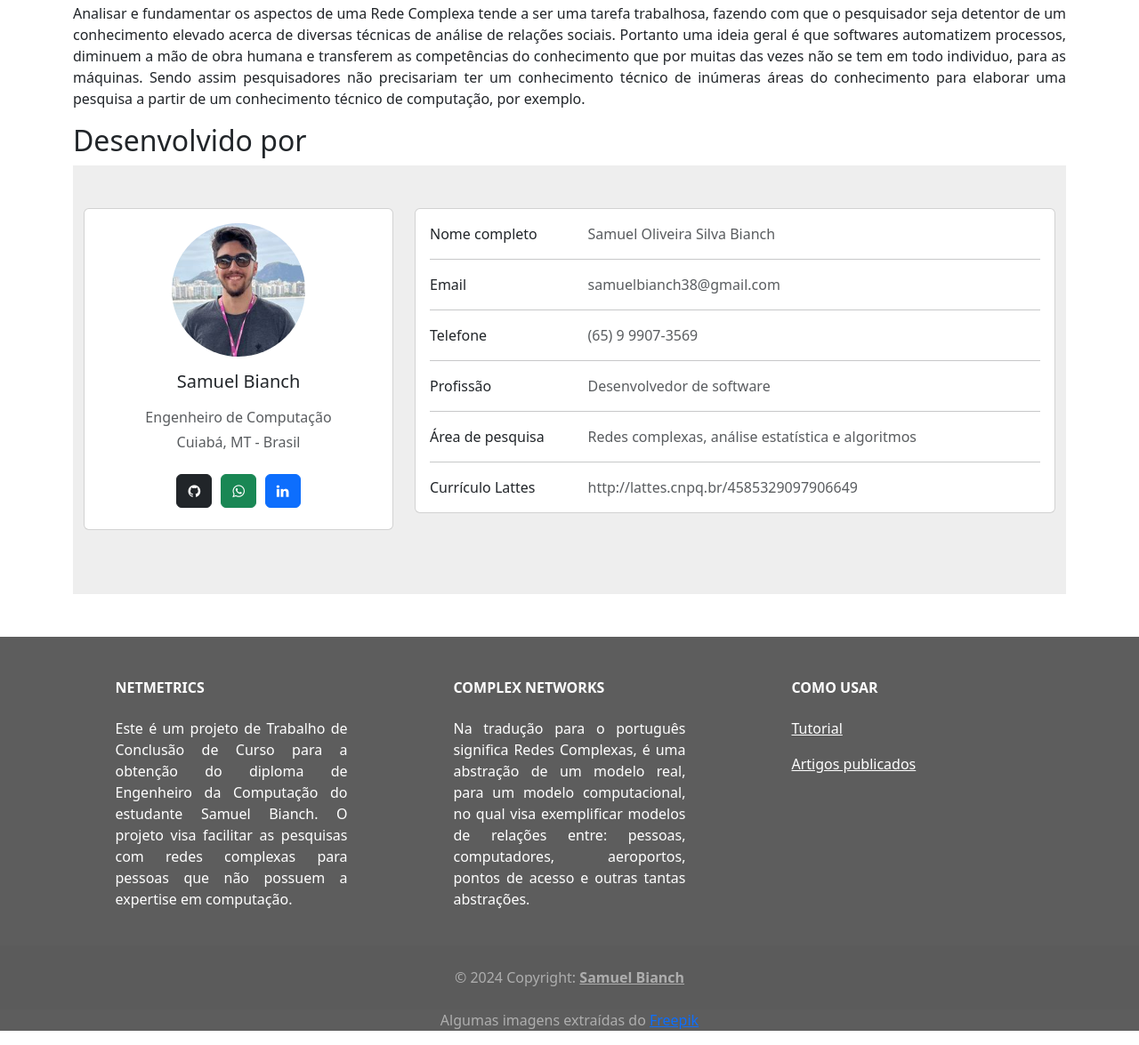
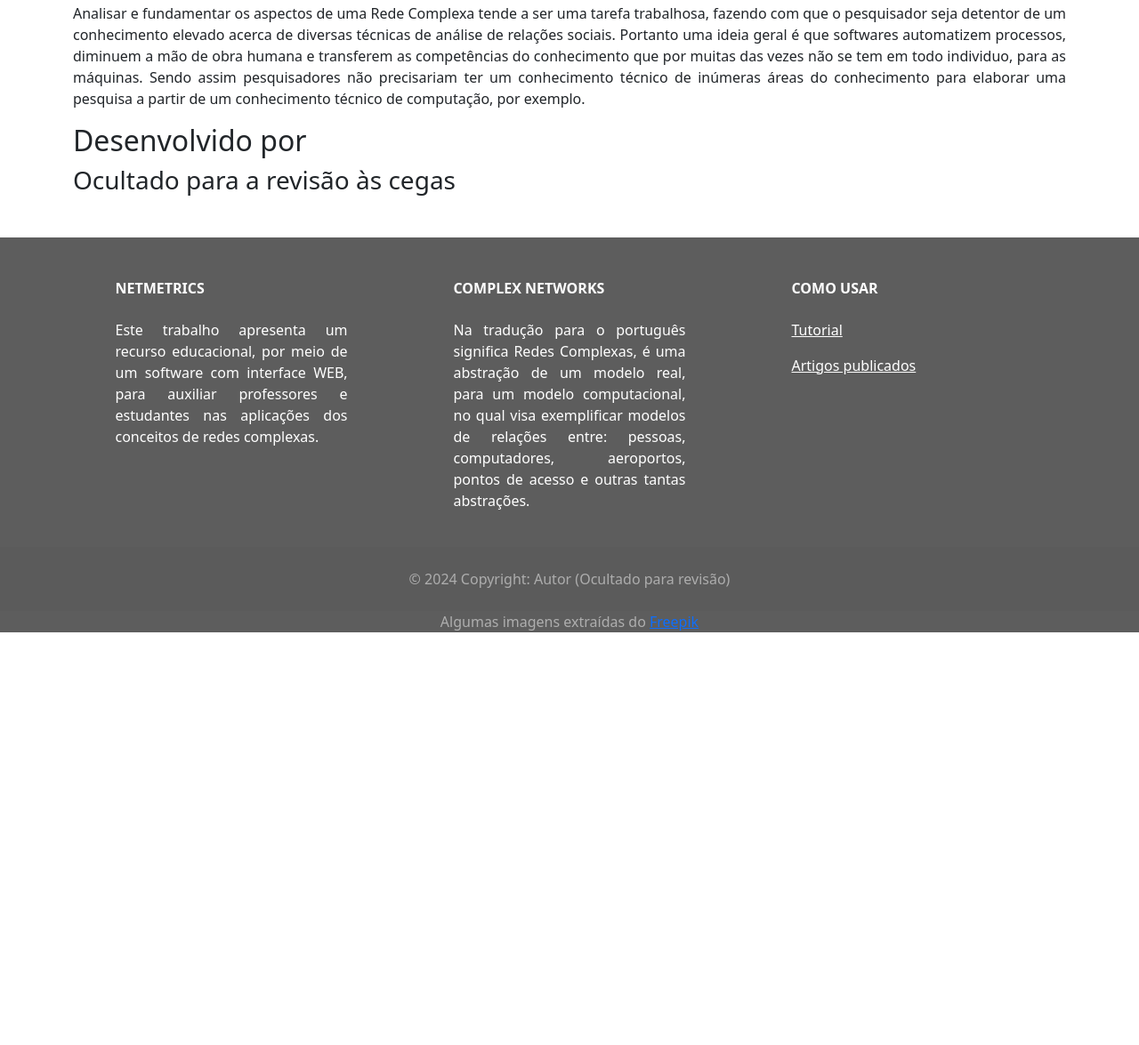
Before and after one commit to samuelbianch/NetMetrics, a Django app: page /sobre/ in a window 1280 px wide. Shown: the part 338-1513 px from the top of the page at 89% size. After the commit the page ends 1049 px from the top, so only its background shows below. Run offline with Django 4.2, Linux system fonts and the light colour scheme; some libraries are stand-ins or nearby versions.

Commit message:
:art: Removendo referencias a pessoa para a revisao as cegas

```diff
--- a/templates/partials/_footer.html
+++ b/templates/partials/_footer.html
@@ -11,9 +11,9 @@
                 NetMetrics
             </h6>
             <p class="text-justify" style="text-align: justify;">
-                Este é um projeto de Trabalho de Conclusão de Curso para a obtenção do diploma de
-                Engenheiro da Computação do estudante Samuel Bianch. O projeto visa facilitar as pesquisas
-                com redes complexas para pessoas que não possuem a expertise em computação.
+                Este trabalho apresenta um recurso educacional, por meio de um software com
+                interface WEB, para auxiliar professores e estudantes nas aplicações dos conceitos
+                de redes complexas.
             </p>
             </div>
             <!-- Grid column -->
@@ -57,8 +57,8 @@
 
     <!-- Copyright -->
     <div class="text-center text-white-50 p-4" style="background-color: rgba(0, 0, 0, 0.025);">
-        © 2024 Copyright:
-        <a class="text-reset fw-bold" href="https://github.com/samuelbianch">Samuel Bianch</a>
+        © 2024 Copyright: Autor (Ocultado para revisão)
+        <!--<a class="text-reset fw-bold" href="https://github.com/samuelbianch">Samuel Bianch</a>-->
     </div>
     <div class="text-center">
         <p class="text-white-50 ">Algumas imagens extraídas do <a href="https://br.freepik.com/fotos-gratis/festa-divertida-com-o-dj_113177352.htm#&position=3&from_view=collections&uuid=3e15ecd2-5163-47ad-ba14-45cdd482aa34">Freepik</a></p>
--- a/templates/sobre.html
+++ b/templates/sobre.html
@@ -27,6 +27,8 @@
     </p>
 
     <h2>Desenvolvido por</h2>
+    <h3>Ocultado para a revisão às cegas</h3>
+    <!--
     <section style="background-color: #eee;">
         <div class="container py-5">
           <div class="row">
@@ -108,6 +110,7 @@
           </div>
         </div>
     </section>
+    -->
 </div>
 {% include "partials/_footer.html" %}
 {% endblock %}
```
